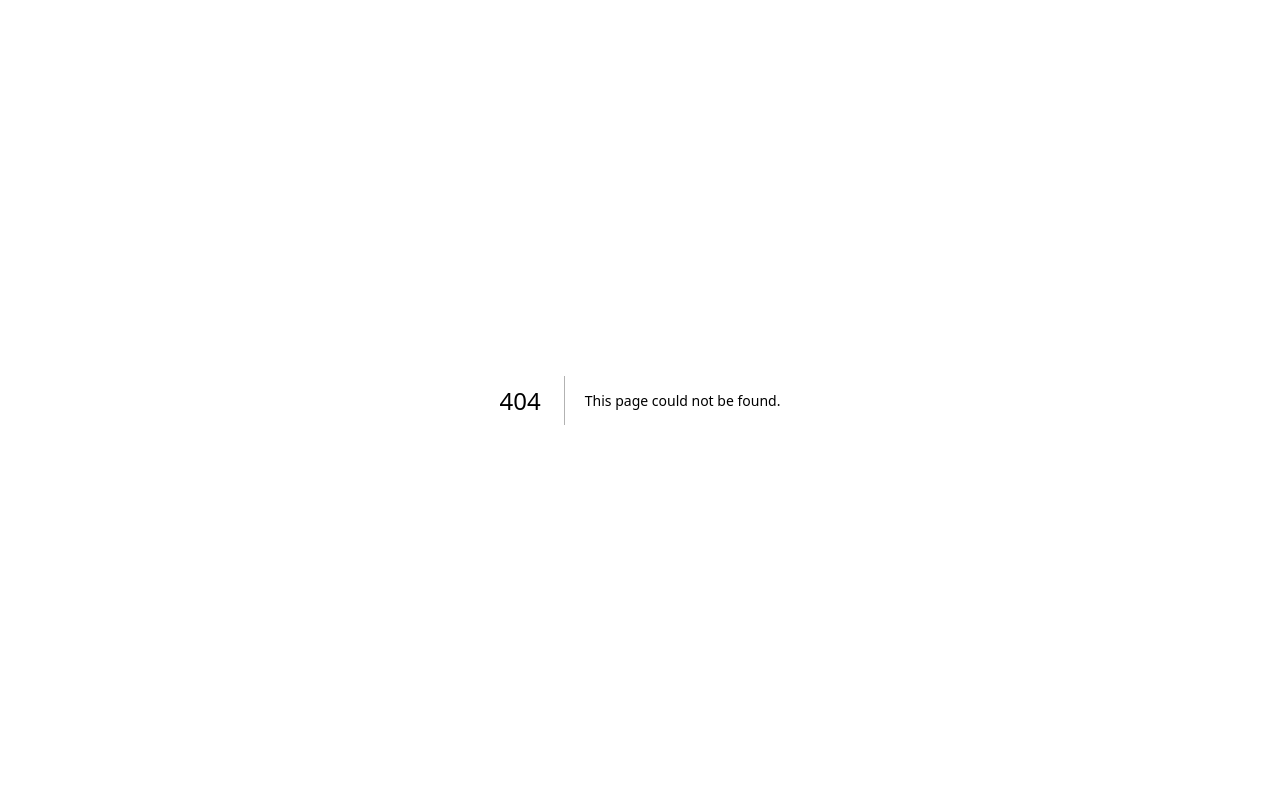
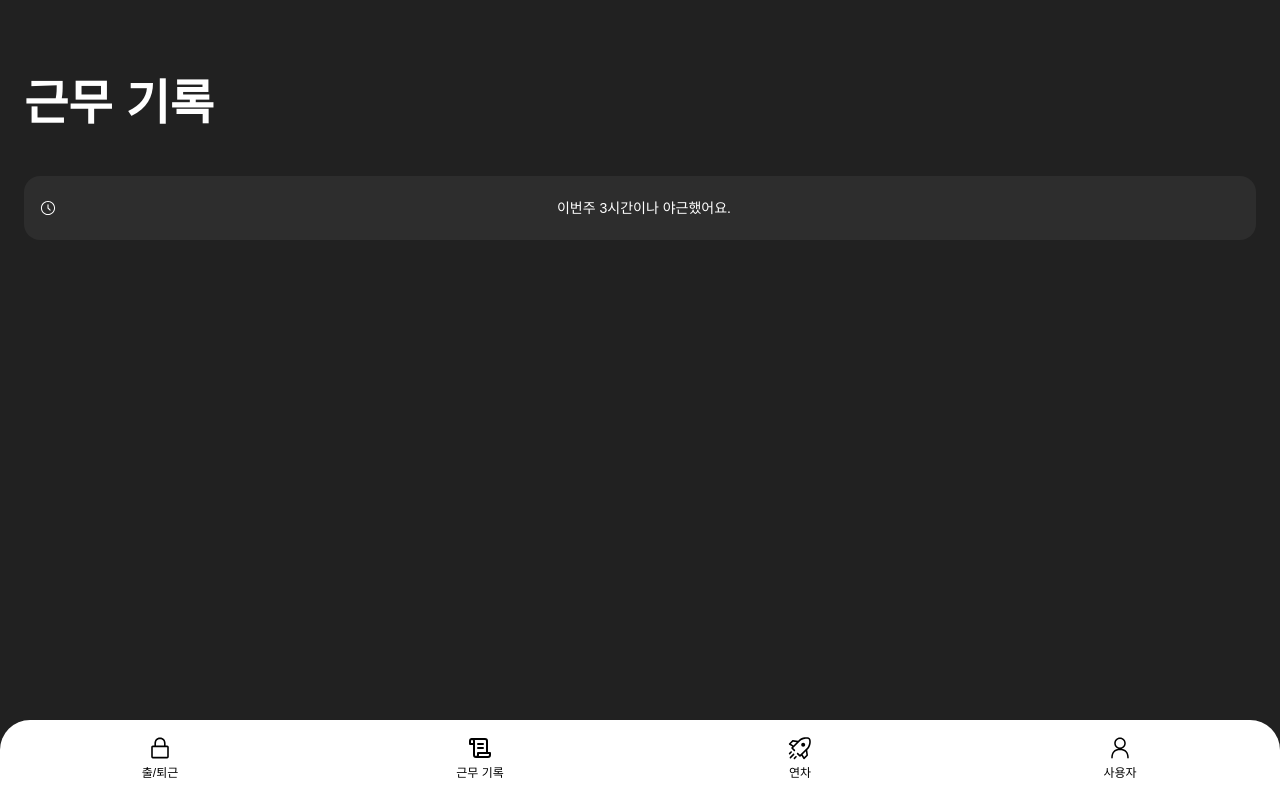
Before and after one commit to codma1123/timekey-app, a Next.js app: page /1/report in a window 1280 px wide. Before the commit this address had no page. Built offline with nearby package versions, Linux system fonts and the light colour scheme; a web font is replaced by a local one.

Commit message:
overtime rename to report

```diff
--- a/app/(main)/(routes)/[userId]/overtime/page.tsx
+++ /dev/null
@@ -1,53 +0,0 @@
-"use client";
-
-import Content from "@/components/ui/content";
-import Title from "@/components/ui/title";
-import { MoonIcon } from "@radix-ui/react-icons";
-import FullSheet from "@/components/ui/full-sheet";
-import { Drawer, DrawerClose, DrawerContent, DrawerDescription, DrawerFooter, DrawerHeader, DrawerTitle, DrawerTrigger } from "@/components/ui/drawer";
-import { Button } from "@/components/ui/button";
-import SlideDown from "@/components/motions/slide-down";
-
-const OvertimePage = () => {
-  return (
-    <main className="flex flex-col items-center min-h-screen min-w-screen gap-4 pt-16 px-6 text-white">
-      <Title
-        title="야근"
-        Icon={MoonIcon}
-      />
-
-      <SlideDown className="w-full">
-        <Content>
-          이번주 <span className="font-bold">3시간</span>이나 근무했어요.
-        </Content>
-      </SlideDown>
-
-      <SlideDown className="w-full">
-        <Content>{/* 아직 정산하지 않은 야근 수당이 <span className="font-bold">1건</span> 남아있어요. */}</Content>
-      </SlideDown>
-
-      <Drawer>
-        <DrawerTrigger>진자?</DrawerTrigger>
-        <DrawerContent className="border-none outline-none bg-white">
-          <DrawerHeader>
-            <DrawerTitle>진짜루 ?</DrawerTitle>
-            <DrawerDescription>이거 못돌린다 ?</DrawerDescription>
-          </DrawerHeader>
-          <DrawerFooter>
-            <Button className="bg-light">Submit</Button>
-            <DrawerClose>
-              <Button variant="outline">Cancel</Button>
-            </DrawerClose>
-          </DrawerFooter>
-        </DrawerContent>
-      </Drawer>
-
-      <FullSheet
-        beforeSlideContent={<div>전</div>}
-        afterSlideContent={<div>후</div>}
-      />
-    </main>
-  );
-};
-
-export default OvertimePage;
--- /dev/null
+++ b/app/(main)/(routes)/[userId]/report/loading.tsx
@@ -0,0 +1,9 @@
+import React from 'react'
+
+const ReportLoading = () => {
+  return (
+    <div>ReportLoading</div>
+  )
+}
+
+export default ReportLoading
--- /dev/null
+++ b/app/(main)/(routes)/[userId]/report/page.tsx
@@ -0,0 +1,34 @@
+"use client";
+
+import { ClockIcon } from "@radix-ui/react-icons";
+import SlideDown from "@/components/motions/slide-down";
+import { Alert, AlertDescription } from "@/components/ui/alert";
+import TopLabel from "@/components/ui/top-label";
+
+const ReportPage = () => {
+  return (
+    <main className="flex flex-col items-center min-h-screen min-w-screen gap-4 pt-16 px-6 text-white">
+      <TopLabel
+        scrolledClassName="bg-white top-0"
+        titleClassName="text-white"
+        label="근무 기록"
+      />
+
+      <SlideDown delay={0.6}>
+        <Alert className="border-0 bg-content rounded-2xl h-16 mt-4">
+          <AlertDescription className="pr-2 flex items-center h-full">
+            <ClockIcon className="h-4 w-4" />
+            <span className="mx-auto">이번주 3시간이나 야근했어요.</span>
+          </AlertDescription>
+        </Alert>
+      </SlideDown>
+
+      {/* <FullSheet
+        beforeSlideContent={<div>전</div>}
+        afterSlideContent={<div>후</div>}
+      /> */}
+    </main>
+  );
+};
+
+export default ReportPage;
--- a/app/(main)/layout.tsx
+++ b/app/(main)/layout.tsx
@@ -14,7 +14,7 @@ const MainLayout = ({ children }: { children: ReactNode; params: { userId: strin
 
   const pathBg = {
     home: "bg-primary",
-    overtime: "bg-overtime",
+    report: "bg-overtime",
     vacation: "bg-zinc-700",
     user: "bg-white",
   };
@@ -22,7 +22,7 @@ const MainLayout = ({ children }: { children: ReactNode; params: { userId: strin
   const lastPath = useMemo(() => path.split("/").at(2), [path]);
 
   const bgColor = useMemo(() => pathBg[lastPath], [lastPath]);
-  const isDarkPage = useMemo(() => lastPath === "overtime" || lastPath === "user", [bgColor]);
+  const isDarkPage = useMemo(() => lastPath === "report" || lastPath === "user", [bgColor]);
 
   return (
     <body className={cn(bgColor, DOSIS.className, IBM_KR.className)}>
--- a/components/ui/navigation/navigation-bottom.tsx
+++ b/components/ui/navigation/navigation-bottom.tsx
@@ -6,9 +6,10 @@ import { MoonIcon, LockClosedIcon, PersonIcon, RocketIcon } from "@radix-ui/reac
 import { IconProps } from "@radix-ui/react-icons/dist/types";
 import NavigationBottomMenu from "@/components/ui/navigation/navigation-bottom-menu";
 import { useParams } from "next/navigation";
+import { LucideIcon, ScrollText } from "lucide-react";
 
 export type BottomNavMenu = {
-  Icon: ForwardRefExoticComponent<IconProps & RefAttributes<SVGSVGElement>>;
+  Icon: ForwardRefExoticComponent<IconProps & RefAttributes<SVGSVGElement>> | LucideIcon;
   text: string;
   href: string;
 };
@@ -24,9 +25,9 @@ const NavigationBottom = ({ isDarkPage }: { isDarkPage: boolean }) => {
         href: `/${params.userId}/home`,
       },
       {
-        Icon: MoonIcon,
-        text: "야근",
-        href: `/${params.userId}/overtime`,
+        Icon: ScrollText,
+        text: "근무 기록",
+        href: `/${params.userId}/report`,
       },
       {
         Icon: RocketIcon,
```
